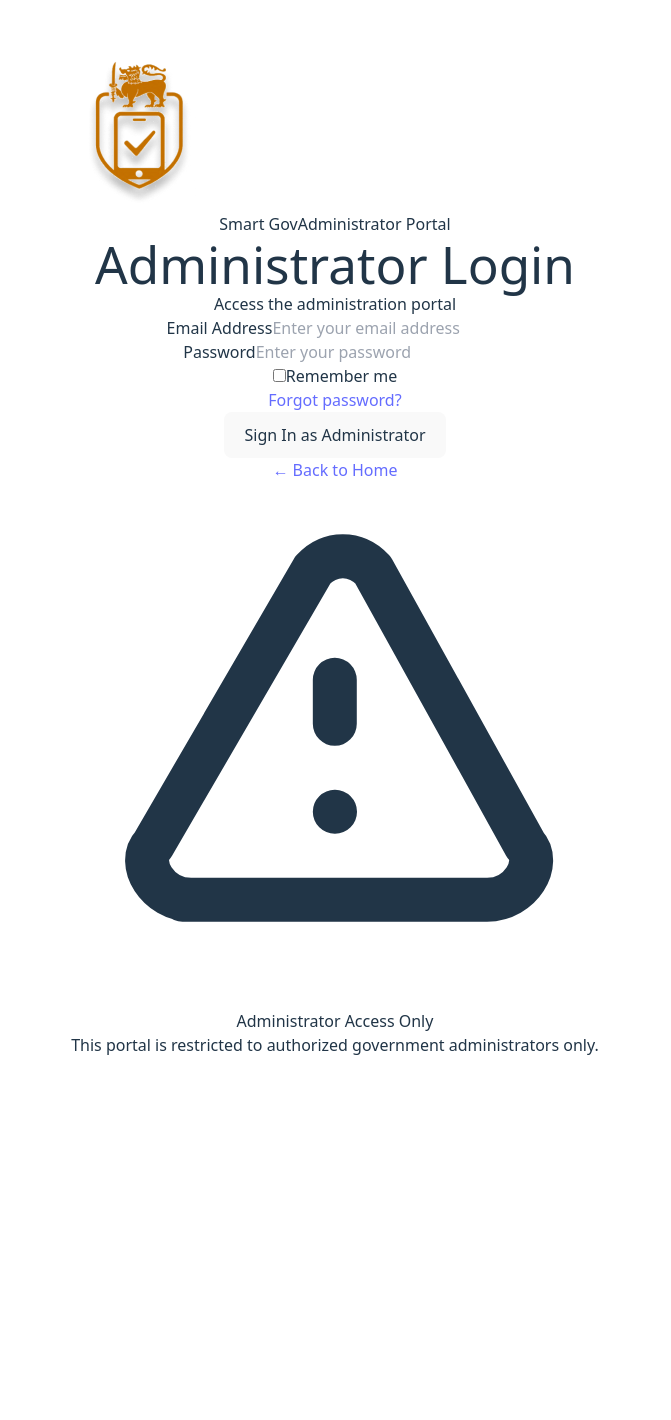
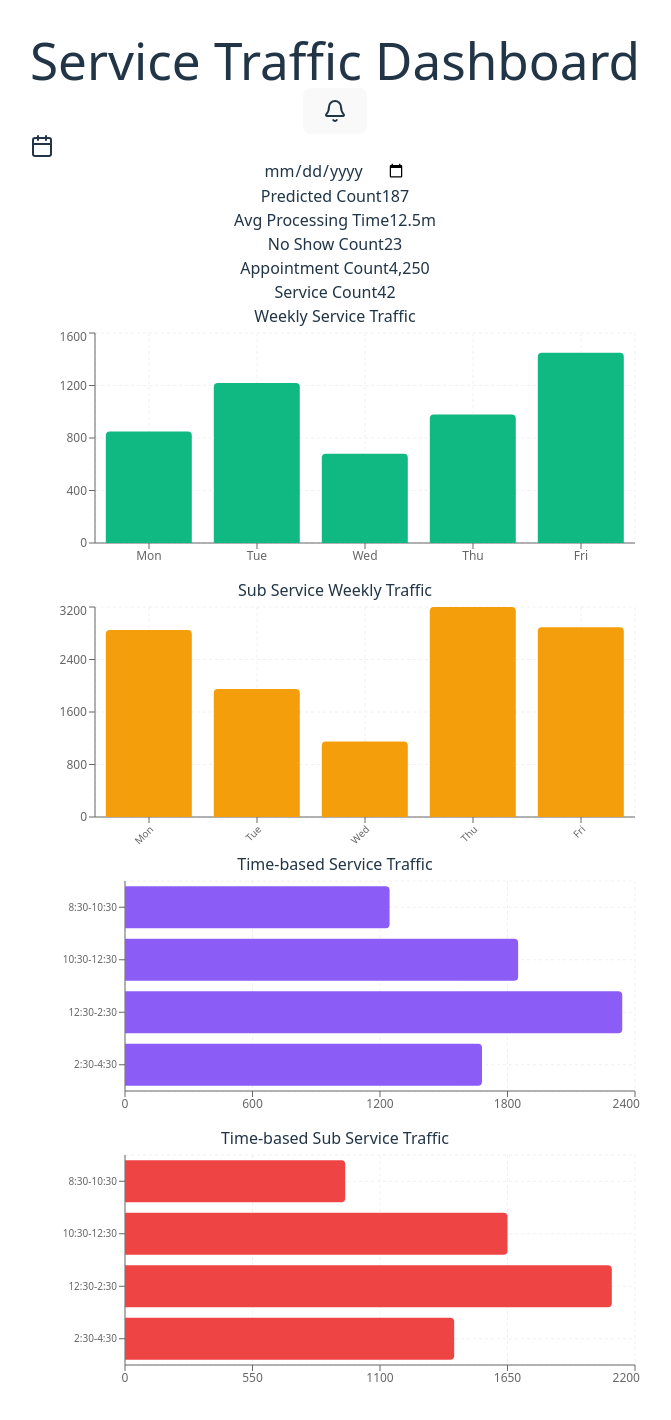
Before and after one commit to didulanthaisuru/smartgov_backend, a React (Vite) app in the folder frontend/: page /admin/dashboard in a window 1280 px wide. Before the commit this address led to /admin/login. Shown: the top 1420 px of the page, without its empty margins (305-976 px from the left). Before the commit the page ends 1089 px from the top, so only its background shows below. Built offline with nearby package versions, Linux system fonts and the light colour scheme.

Commit message:
admin dashboard interface improve

```diff
--- a/frontend/src/App.jsx
+++ b/frontend/src/App.jsx
@@ -157,9 +157,9 @@ function App() {
             <Route
               path="/admin/dashboard"
               element={
-                <AdminRoute>
+                // <AdminRoute>
                   <AdminDashboardPage />
-                </AdminRoute>
+                // </AdminRoute>
               }
             />
             <Route
--- a/frontend/src/pages/admin/AdminDashboardPage.jsx
+++ b/frontend/src/pages/admin/AdminDashboardPage.jsx
@@ -1,196 +1,253 @@
-import React, { useState, useEffect } from 'react';
-import { useNavigate } from 'react-router-dom';
-import { useAuth } from '../../contexts/AuthContext';
-import AdminSidebar from '../../components/AdminSidebar';
-import AdminHeader from '../../components/AdminHeader';
-import BarChart from '../../components/BarChart';
+import React, { useState, useEffect } from "react";
+import {
+  BarChart,
+  Bar,
+  XAxis,
+  YAxis,
+  Tooltip,
+  ResponsiveContainer,
+  CartesianGrid
+} from "recharts";
+import { Bell, Calendar } from "lucide-react";
 
-const AdminDashboardPage = () => {
-  const navigate = useNavigate();
-  const { user } = useAuth();
-  const [showSidebar, setShowSidebar] = useState(false);
-  const [currentDate, setCurrentDate] = useState('');
+const Pill = ({ label, value }) => (
+  <div className="bg-white p-4 rounded-lg shadow flex flex-col items-center transform transition-all duration-300 hover:scale-105">
+    <span className="text-sm font-medium text-gray-500">{label}</span>
+    <span className="text-xl font-bold">{value}</span>
+  </div>
+);
 
-  // Dashboard metrics
-  const [metrics, setMetrics] = useState({
-    predictedVisitors: 34,
-    totalAppointments: 4,
-    completedServices: 0,
-    pendingRequests: 0
-  });
+export default function Dashboard() {
+  const [startDate, setStartDate] = useState("");
+  const [fullWeekDates, setFullWeekDates] = useState([]);
+  const [serviceData, setServiceData] = useState([]);
 
-  // Chart data for visitor traffic by day
-  const visitorTrafficData = [
-    { value: 126, color: '#F8CA92', label: 'Mon' },
-    { value: 89, color: '#F2622E', label: 'Tue' },
-    { value: 49, color: '#F8CA92', label: 'Wed' },
-    { value: 55, color: '#F8CA92', label: 'Thu' },
-    { value: 147, color: '#F8CA92', label: 'Fri' }
+  // Function to get full week dates (Monday to Sunday) for a given date
+  const getFullWeekDates = (selectedDate) => {
+    if (!selectedDate) return [];
+
+    const date = new Date(selectedDate);
+    const dayOfWeek = date.getDay(); // 0 = Sunday, 1 = Monday, ..., 6 = Saturday
+
+    // Calculate Monday of the week (start of week)
+    const mondayOffset = dayOfWeek === 0 ? -6 : 1 - dayOfWeek; // If Sunday, go back 6 days
+    const monday = new Date(date);
+    monday.setDate(date.getDate() + mondayOffset);
+
+    // Generate all 7 days of the week
+    const weekDates = [];
+    for (let i = 0; i < 7; i++) {
+      const currentDay = new Date(monday);
+      currentDay.setDate(monday.getDate() + i);
+      weekDates.push({
+        date: currentDay.toISOString().split('T')[0], // YYYY-MM-DD format
+        dayName: currentDay.toLocaleDateString('en-US', { weekday: 'short' }),
+        fullDate: currentDay.toLocaleDateString('en-US', {
+          weekday: 'long',
+          year: 'numeric',
+          month: 'long',
+          day: 'numeric'
+        })
+      });
+    }
+
+    return weekDates;
+  };
+
+  // Handle date selection
+  const handleDateChange = (selectedDate) => {
+    setStartDate(selectedDate);
+    const weekDates = getFullWeekDates(selectedDate);
+    setFullWeekDates(weekDates);
+    console.log('Selected Date:', selectedDate);
+    console.log('Full Week Dates:', weekDates);
+  };
+
+  useEffect(() => {
+    // Simulate API call with dummy data
+    const mockServiceData = [
+      { day: "Mon", traffic: 850 },
+      { day: "Tue", traffic: 1220 },
+      { day: "Wed", traffic: 680 },
+      { day: "Thu", traffic: 980 },
+      { day: "Fri", traffic: 1450 },
+      { day: "Sat", traffic: 720 },
+      { day: "Sun", traffic: 450 },
+    ];
+    setServiceData(mockServiceData);
+  }, []);
+
+  // Weekly Service Traffic (Left vertical chart)
+  const weeklyServiceTraffic = [
+    { name: "Mon", traffic: 850 },
+    { name: "Tue", traffic: 1220 },
+    { name: "Wed", traffic: 680 },
+    { name: "Thu", traffic: 980 },
+    { name: "Fri", traffic: 1450 },
   ];
 
-  // Time slots data
-  const timeSlots = [
-    { time: '8.30-10.30', visitors: 15 },
-    { time: '10.30-12.30', visitors: 12 },
-    { time: '12.30-2.30', visitors: 8 },
-    { time: '2.30-4.30', visitors: 6 }
+  // Sub Service Weekly Traffic (Right vertical chart)
+  const subServiceWeeklyTraffic = [
+    { name: "Mon", traffic: 2850 },
+    { name: "Tue", traffic: 1950 },
+    { name: "Wed", traffic: 1150 },
+    { name: "Thu", traffic: 3200 },
+    { name: "Fri", traffic: 2890 },
   ];
 
-  useEffect(() => {
-    // Set current date
-    const now = new Date();
-    const formattedDate = now.toLocaleDateString('en-GB', {
-      day: '2-digit',
-      month: '2-digit',
-      year: 'numeric'
-    });
-    setCurrentDate(formattedDate);
+  // Time-based Service Traffic (Left horizontal chart)
+  const timeBasedServiceTraffic = [
+    { name: "8:30-10:30", traffic: 1245 },
+    { name: "10:30-12:30", traffic: 1850 },
+    { name: "12:30-2:30", traffic: 2340 },
+    { name: "2:30-4:30", traffic: 1680 },
+  ];
 
-    // Load dashboard data
-    loadDashboardData();
-  }, []);
-
-  const loadDashboardData = async () => {
-    try {
-      // Mock dashboard data for demo
-      await new Promise(resolve => setTimeout(resolve, 500)); // Simulate API delay
-
-      const mockData = {
-        metrics: {
-          totalUsers: 1247,
-          onlineUsers: 89,
-          totalRequests: 342,
-          completedRequests: 298
-        }
-      };
-
-      setMetrics(mockData.metrics);
-    } catch (error) {
-      console.error('Failed to load dashboard data:', error);
-    }
-  };
-
-  const handleNavigation = (path) => {
-    navigate(path);
-  };
+  // Time-based Sub Service Traffic (Right horizontal chart)
+  const timeBasedSubServiceTraffic = [
+    { name: "8:30-10:30", traffic: 950 },
+    { name: "10:30-12:30", traffic: 1650 },
+    { name: "12:30-2:30", traffic: 2100 },
+    { name: "2:30-4:30", traffic: 1420 },
+  ];
 
   return (
-    <div className="min-h-screen bg-white relative">
-      {/* Admin Sidebar */}
-      <AdminSidebar showSidebar={showSidebar} setShowSidebar={setShowSidebar} />
-
+    <div className="min-h-screen bg-gray-50 p-6 space-y-6">
       {/* Header */}
-      <AdminHeader
-        title={`${user?.service_id || 'Birth Certificate'} Admin`}
-        setShowSidebar={setShowSidebar}
-      >
-        {/* Profile Icon */}
-        <div className="w-10 h-10 bg-gray-300 rounded-full"></div>
-      </AdminHeader>
-
-      {/* Main Content */}
-      <div className="p-6 space-y-6">
-        {/* Date Header */}
-        <div className="bg-orange-200 bg-opacity-50 rounded-xl p-4 flex items-center justify-between">
-          <span className="text-2xl font-medium text-black">{currentDate}</span>
-          <div className="w-8 h-8">
-            <svg className="w-full h-full text-black" fill="currentColor" viewBox="0 0 20 20">
-              <path fillRule="evenodd" d="M6 2a1 1 0 00-1 1v1H4a2 2 0 00-2 2v10a2 2 0 002 2h12a2 2 0 002-2V6a2 2 0 00-2-2h-1V3a1 1 0 10-2 0v1H7V3a1 1 0 00-1-1zm0 5a1 1 0 000 2h8a1 1 0 100-2H6z" clipRule="evenodd" />
-            </svg>
-          </div>
-        </div>
-
-        {/* Action Buttons */}
-        <div className="flex space-x-4">
-          <button
-            onClick={() => handleNavigation('/admin/appointments')}
-            className="flex-1 bg-orange-200 bg-opacity-50 rounded-xl p-4 text-center text-black font-medium hover:bg-orange-200 transition-colors"
-          >
-            <span className="text-sm">Appointments</span>
+      <div className="flex items-center justify-between">
+        <h1 className="text-3xl font-bold text-gray-900">Service Traffic Dashboard</h1>
+        <div className="flex items-center space-x-4">
+          <button className="p-2 border border-gray-300 rounded-lg hover:bg-gray-100 transition-colors">
+            <Bell className="w-5 h-5 text-gray-600" />
           </button>
-          <button
-            onClick={() => handleNavigation('/admin/services')}
-            className="bg-orange-300 bg-opacity-70 rounded-xl px-6 py-4 text-center text-black font-medium hover:bg-orange-300 transition-colors"
-          >
-            <span className="text-sm">Details</span>
-          </button>
-          <button
-            onClick={() => handleNavigation('/admin/completed')}
-            className="flex-1 bg-orange-200 bg-opacity-50 rounded-xl p-4 text-center text-black font-medium hover:bg-orange-200 transition-colors"
-          >
-            <span className="text-sm">Completed</span>
-          </button>
-        </div>
-
-        {/* Metrics Cards */}
-        <div className="grid grid-cols-2 gap-6">
-          {/* Predicted Visitors */}
-          <div className="bg-blue-100 rounded-xl p-6 text-center">
-            <h3 className="text-sm text-black mb-3">
-              Predicted<br />Visitors
-            </h3>
-            <p className="text-4xl font-normal text-black">{metrics.predictedVisitors}</p>
-          </div>
-
-          {/* Total Appointments */}
-          <div className="bg-blue-100 rounded-xl p-6 text-center">
-            <h3 className="text-sm text-black mb-3">
-              Total<br />Appointments
-            </h3>
-            <p className="text-4xl font-normal text-black">{metrics.totalAppointments}</p>
-          </div>
-        </div>
-
-        {/* Visitor Traffic by Day */}
-        <div className="space-y-4">
-          <h3 className="text-2xl font-normal text-black">Visitor traffic By Day</h3>
-          <div className="bg-gray-50 rounded-xl p-6">
-            <BarChart
-              data={visitorTrafficData}
-              selectedIndex={1}
-              maxHeight={155}
+          <div className="flex items-center space-x-2">
+            <Calendar className="w-5 h-5 text-gray-600" />
+            <input
+              type="date"
+              value={startDate}
+              onChange={(e) => handleDateChange(e.target.value)}
+              className="border border-gray-300 rounded-lg px-3 py-2 focus:ring-2 focus:ring-blue-500 focus:border-blue-500"
             />
           </div>
         </div>
+      </div>
 
-        {/* Visitor Traffic by Time */}
-        <div className="space-y-4">
-          <h3 className="text-2xl font-normal text-black">Visitor traffic By Time</h3>
-          <div className="space-y-3">
-            {timeSlots.map((slot, index) => (
-              <div key={index} className="flex items-center space-x-4">
-                <div
-                  className="bg-orange-200 bg-opacity-50 rounded h-6 flex items-center justify-end pr-3"
-                  style={{
-                    width: `${Math.max((slot.visitors / 20) * 100, 20)}%`,
-                    minWidth: '120px'
-                  }}
-                >
-                  <span className="text-xs text-black font-medium">{slot.time}</span>
-                </div>
+      {/* Debug Info - Shows selected week dates */}
+      {fullWeekDates.length > 0 && (
+        <div className="bg-blue-50 p-4 rounded-lg border border-blue-200">
+          <h4 className="text-sm font-semibold text-blue-800 mb-2">
+            Selected Week: {fullWeekDates[0]?.date} to {fullWeekDates[6]?.date}
+          </h4>
+          <div className="grid grid-cols-7 gap-2 text-xs">
+            {fullWeekDates.map((day, index) => (
+              <div key={index} className="text-center">
+                <div className="font-medium text-blue-700">{day.dayName}</div>
+                <div className="text-blue-600">{day.date}</div>
               </div>
             ))}
           </div>
         </div>
+      )}
 
-        {/* Quick Actions */}
-        <div className="grid grid-cols-2 gap-4 pt-6">
-          <button
-            onClick={() => handleNavigation('/admin/users')}
-            className="bg-blue-600 text-white rounded-xl p-4 hover:bg-blue-700 transition-colors"
-          >
-            <span className="font-medium">Manage Users</span>
-          </button>
-          <button
-            onClick={() => handleNavigation('/admin/reports')}
-            className="bg-green-600 text-white rounded-xl p-4 hover:bg-green-700 transition-colors"
-          >
-            <span className="font-medium">View Reports</span>
-          </button>
+      {/* Stats Pills */}
+      <div className="grid grid-cols-1 md:grid-cols-5 gap-4">
+        <Pill label="Predicted Count" value="187" />
+        <Pill label="Avg Processing Time" value="12.5m" />
+        <Pill label="No Show Count" value="23" />
+        <Pill label="Appointment Count" value="4,250" />
+        <Pill label="Service Count" value="42" />
+      </div>
+
+      {/* 2x2 Grid of Charts */}
+      <div className="grid grid-cols-1 lg:grid-cols-2 gap-6">
+        {/* Weekly Service Traffic (Top Left - Vertical) */}
+        <div className="bg-white p-6 rounded-lg shadow-lg">
+          <h3 className="text-lg font-semibold text-gray-800 mb-4">Weekly Service Traffic</h3>
+          <div style={{ height: "250px" }}>
+            <ResponsiveContainer width="100%" height="100%">
+              <BarChart data={weeklyServiceTraffic}>
+                <CartesianGrid strokeDasharray="3 3" stroke="#f0f0f0" />
+                <XAxis dataKey="name" tick={{ fontSize: 12 }} />
+                <YAxis tick={{ fontSize: 12 }} />
+                <Tooltip
+                  contentStyle={{
+                    backgroundColor: '#f8f9fa',
+                    border: '1px solid #dee2e6',
+                    borderRadius: '6px'
+                  }}
+                />
+                <Bar dataKey="traffic" fill="#10b981" radius={[4, 4, 0, 0]} />
+              </BarChart>
+            </ResponsiveContainer>
+          </div>
+        </div>
+
+        {/* Sub Service Weekly Traffic (Top Right - Vertical) */}
+        <div className="bg-white p-6 rounded-lg shadow-lg">
+          <h3 className="text-lg font-semibold text-gray-800 mb-4">Sub Service Weekly Traffic</h3>
+          <div style={{ height: "250px" }}>
+            <ResponsiveContainer width="100%" height="100%">
+              <BarChart data={subServiceWeeklyTraffic}>
+                <CartesianGrid strokeDasharray="3 3" stroke="#f0f0f0" />
+                <XAxis dataKey="name" tick={{ fontSize: 10 }} angle={-45} textAnchor="end" />
+                <YAxis tick={{ fontSize: 12 }} />
+                <Tooltip
+                  contentStyle={{
+                    backgroundColor: '#f8f9fa',
+                    border: '1px solid #dee2e6',
+                    borderRadius: '6px'
+                  }}
+                />
+                <Bar dataKey="traffic" fill="#f59e0b" radius={[4, 4, 0, 0]} />
+              </BarChart>
+            </ResponsiveContainer>
+          </div>
+        </div>
+
+        {/* Time-based Service Traffic (Bottom Left - Horizontal) */}
+        <div className="bg-white p-6 rounded-lg shadow-lg">
+          <h3 className="text-lg font-semibold text-gray-800 mb-4">Time-based Service Traffic</h3>
+          <div style={{ height: "250px" }}>
+            <ResponsiveContainer width="100%" height="100%">
+              <BarChart data={timeBasedServiceTraffic} layout="vertical">
+                <CartesianGrid strokeDasharray="3 3" stroke="#f0f0f0" />
+                <XAxis type="number" tick={{ fontSize: 12 }} />
+                <YAxis dataKey="name" type="category" tick={{ fontSize: 10 }} width={90} />
+                <Tooltip
+                  contentStyle={{
+                    backgroundColor: '#f8f9fa',
+                    border: '1px solid #dee2e6',
+                    borderRadius: '6px'
+                  }}
+                />
+                <Bar dataKey="traffic" fill="#8b5cf6" radius={[0, 4, 4, 0]} />
+              </BarChart>
+            </ResponsiveContainer>
+          </div>
+        </div>
+
+        {/* Time-based Sub Service Traffic (Bottom Right - Horizontal) */}
+        <div className="bg-white p-6 rounded-lg shadow-lg">
+          <h3 className="text-lg font-semibold text-gray-800 mb-4">Time-based Sub Service Traffic</h3>
+          <div style={{ height: "250px" }}>
+            <ResponsiveContainer width="100%" height="100%">
+              <BarChart data={timeBasedSubServiceTraffic} layout="vertical">
+                <CartesianGrid strokeDasharray="3 3" stroke="#f0f0f0" />
+                <XAxis type="number" tick={{ fontSize: 12 }} />
+                <YAxis dataKey="name" type="category" tick={{ fontSize: 10 }} width={90} />
+                <Tooltip
+                  contentStyle={{
+                    backgroundColor: '#f8f9fa',
+                    border: '1px solid #dee2e6',
+                    borderRadius: '6px'
+                  }}
+                />
+                <Bar dataKey="traffic" fill="#ef4444" radius={[0, 4, 4, 0]} />
+              </BarChart>
+            </ResponsiveContainer>
+          </div>
         </div>
       </div>
     </div>
   );
-};
-
-export default AdminDashboardPage;
+}
--- a/frontend/src/pages/admin/AdminLoginPage.jsx
+++ b/frontend/src/pages/admin/AdminLoginPage.jsx
@@ -19,25 +19,32 @@ const AdminLoginPage = () => {
     setLoading(true);
 
     try {
-      // Use AuthService for admin login
       const result = await AuthService.adminLogin({
         email: email,
         passcode: password
       });
 
       if (result.success) {
-        // Login successful - backend returns 'admin' not 'user'
-        const userRole = login(result.data.admin, 'admin', result.data.access_token);
+        const adminData = result.data.admin;
+        const adminId = adminData?._id || adminData?.admin_id;
 
-        // Save password if checkbox is checked
+        if (!adminId) {
+          throw new Error('Admin ID not found in response.');
+        }
+
+        // Store admin_id along with admin data in AuthContext
+        login(
+          { ...adminData, admin_id: adminId },
+          'admin',
+          result.data.access_token
+        );
+
         if (savePassword) {
           localStorage.setItem('savedAdminPassword', password);
         }
 
-        // Navigate to admin dashboard
         navigate('/admin/dashboard');
       } else {
-        // Login failed
         setError(result.error || 'Login failed. Please check your credentials.');
       }
     } catch (error) {
@@ -51,42 +58,31 @@ const AdminLoginPage = () => {
   return (
     <div className="min-h-screen bg-gray-50 flex items-center justify-center p-4">
       <div className="w-full max-w-md">
-        {/* Header with Logo */}
+        {/* Header */}
         <div className="flex justify-center items-center mb-8">
           <div className="flex items-center space-x-3">
-            <img
-              src={logoImage}
-              alt="Smart Gov Logo"
-              className="h-8 w-auto object-contain"
-            />
+            <img src={logoImage} alt="Smart Gov Logo" className="h-8 w-auto object-contain" />
             <div className="flex flex-col">
-              <span className="text-lg font-semibold text-gray-900">
-                Smart Gov
-              </span>
-              <span className="text-xs text-gray-600">
-                Administrator Portal
-              </span>
+              <span className="text-lg font-semibold text-gray-900">Smart Gov</span>
+              <span className="text-xs text-gray-600">Administrator Portal</span>
             </div>
           </div>
         </div>
 
-        {/* Main Login Card */}
+        {/* Card */}
         <div className="bg-white rounded-lg p-6 shadow-sm border border-gray-200">
-          {/* Welcome Text */}
           <div className="text-center mb-6">
             <h1 className="text-2xl font-semibold text-gray-900 mb-1">Administrator Login</h1>
             <p className="text-gray-600">Access the administration portal</p>
           </div>
 
           <form onSubmit={handleSubmit} noValidate>
-            {/* Error Message */}
             {error && (
               <div className="mb-4 p-3 bg-red-50 border border-red-200 text-red-700 rounded-md text-sm">
                 {error}
               </div>
             )}
 
-            {/* Email Input */}
             <div className="mb-4">
               <label htmlFor="email" className="block text-sm font-medium text-gray-700 mb-2">
                 Email Address
@@ -97,12 +93,11 @@ const AdminLoginPage = () => {
                 value={email}
                 onChange={(e) => setEmail(e.target.value)}
                 placeholder="Enter your email address"
-                className="w-full px-3 py-2 bg-gray-50 border border-gray-200 rounded-md placeholder-gray-500 text-gray-900 focus:outline-none focus:ring-2 focus:ring-green-500 focus:border-transparent"
+                className="w-full px-3 py-2 bg-gray-50 border border-gray-200 rounded-md focus:outline-none focus:ring-2 focus:ring-green-500"
                 required
               />
             </div>
 
-            {/* Password Input */}
             <div className="mb-4">
               <label htmlFor="password" className="block text-sm font-medium text-gray-700 mb-2">
                 Password
@@ -113,13 +108,12 @@ const AdminLoginPage = () => {
                 value={password}
                 onChange={(e) => setPassword(e.target.value)}
                 placeholder="Enter your password"
-                className="w-full px-3 py-2 bg-gray-50 border border-gray-200 rounded-md placeholder-gray-500 text-gray-900 focus:outline-none focus:ring-2 focus:ring-green-500 focus:border-transparent"
+                className="w-full px-3 py-2 bg-gray-50 border border-gray-200 rounded-md focus:outline-none focus:ring-2 focus:ring-green-500"
                 required
                 minLength="6"
               />
             </div>
 
-            {/* Save Password & Forgotten Password */}
             <div className="flex items-center justify-between mb-6">
               <div className="flex items-center">
                 <input
@@ -141,17 +135,16 @@ const AdminLoginPage = () => {
               </div>
             </div>
 
-            {/* Login Button */}
             <button
               type="submit"
               disabled={loading}
-              className="w-full flex justify-center py-2.5 px-4 border border-transparent rounded-md shadow-sm text-sm font-medium text-white bg-green-600 hover:bg-green-700 focus:outline-none focus:ring-2 focus:ring-offset-2 focus:ring-green-500 transition-colors disabled:opacity-50 disabled:cursor-not-allowed"
+              className="w-full flex justify-center py-2.5 px-4 rounded-md text-sm font-medium text-white bg-green-600 hover:bg-green-700 disabled:opacity-50"
             >
               {loading ? (
                 <div className="flex items-center">
                   <svg className="animate-spin -ml-1 mr-2 h-4 w-4 text-white" fill="none" viewBox="0 0 24 24">
-                    <circle className="opacity-25" cx="12" cy="12" r="10" stroke="currentColor" strokeWidth="4"></circle>
-                    <path className="opacity-75" fill="currentColor" d="M4 12a8 8 0 018-8V0C5.373 0 0 5.373 0 12h4zm2 5.291A7.962 7.962 0 014 12H0c0 3.042 1.135 5.824 3 7.938l3-2.647z"></path>
+                    <circle className="opacity-25" cx="12" cy="12" r="10" stroke="currentColor" strokeWidth="4" />
+                    <path className="opacity-75" fill="currentColor" d="M4 12a8 8 0 018-8V0C5.373 0 0 5.373 0 12h4..." />
                   </svg>
                   Signing in...
                 </div>
@@ -161,22 +154,17 @@ const AdminLoginPage = () => {
             </button>
           </form>
 
-          {/* Back to Landing */}
           <div className="mt-6 text-center">
-            <Link
-              to="/"
-              className="text-sm text-gray-600 hover:text-gray-800 font-medium"
-            >
+            <Link to="/" className="text-sm text-gray-600 hover:text-gray-800 font-medium">
               ← Back to Home
             </Link>
           </div>
         </div>
 
-        {/* Security Notice */}
         <div className="mt-6 p-4 bg-yellow-50 border border-yellow-200 rounded-md">
           <div className="flex items-start">
             <svg className="w-5 h-5 text-yellow-600 mt-0.5 mr-2" fill="none" stroke="currentColor" viewBox="0 0 24 24">
-              <path strokeLinecap="round" strokeLinejoin="round" strokeWidth="2" d="M12 9v2m0 4h.01m-6.938 4h13.856c1.54 0 2.502-1.667 1.732-2.5L13.732 4c-.77-.833-1.964-.833-2.732 0L3.732 16.5c-.77.833.192 2.5 1.732 2.5z" />
+              <path strokeLinecap="round" strokeLinejoin="round" strokeWidth="2" d="M12 9v2m0 4h.01m..." />
             </svg>
             <div className="text-sm text-yellow-800">
               <p className="font-medium">Administrator Access Only</p>
```
